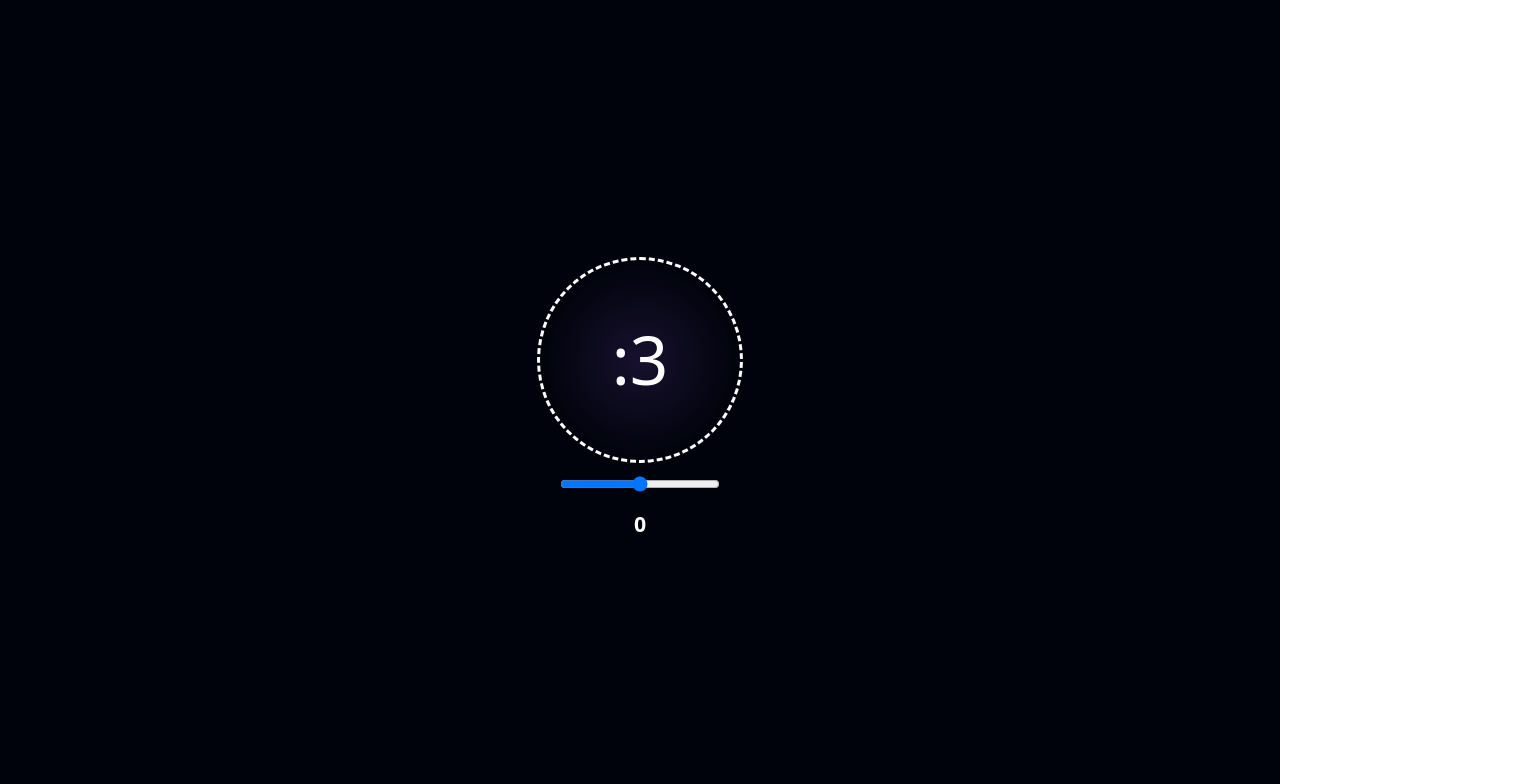
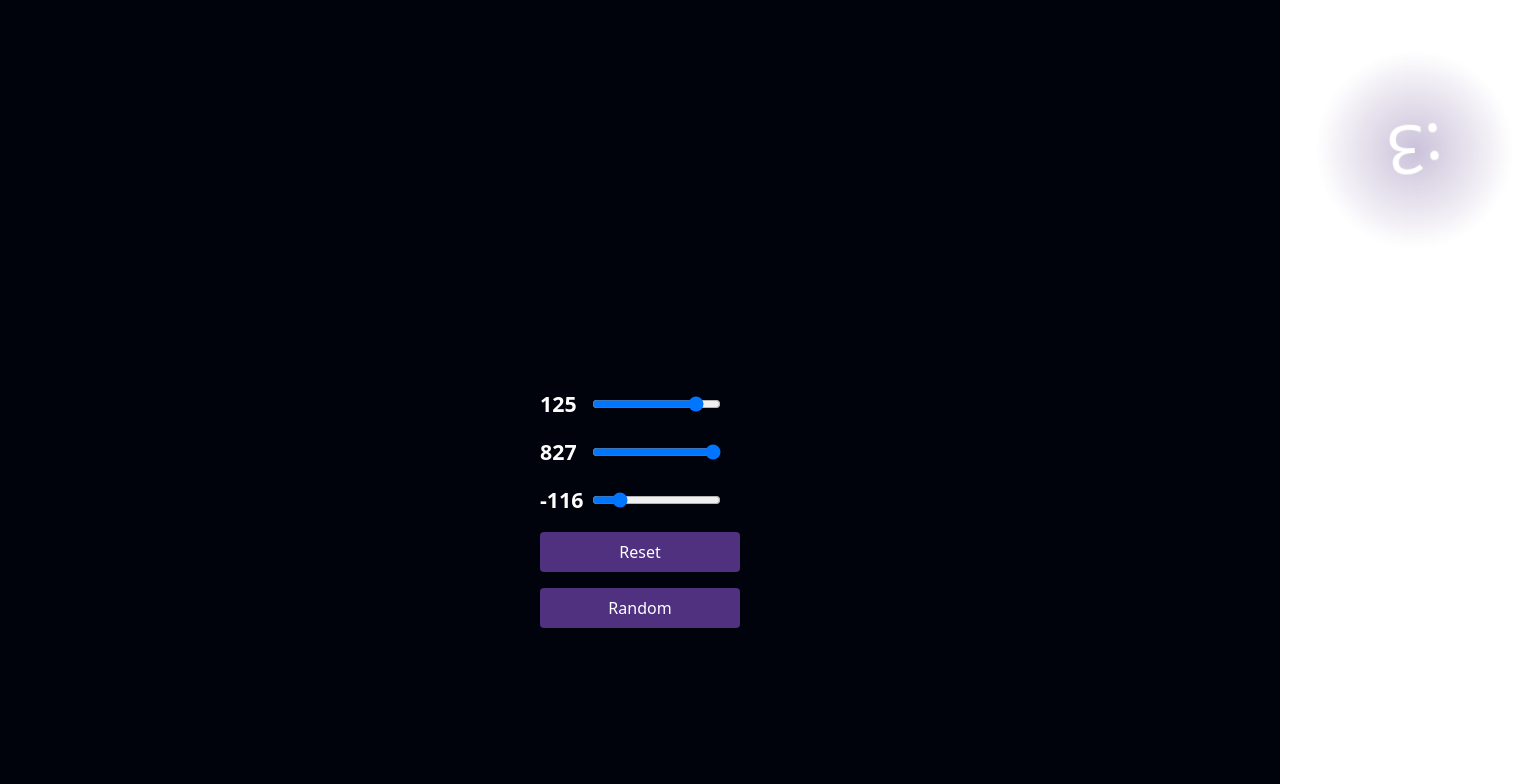
Before and after one commit to tulza/vite-react-tail-deploy, a React (Vite) app: page / in a window 1280 px wide. Shown: the top 784 px of the page, 1522 px wide, since content can reach past the window. Built offline with nearby package versions, Linux system fonts and the light colour scheme.

Commit message:
random framer motion anim

```diff
--- /dev/null
+++ b/src/Components/InputRange.jsx
@@ -0,0 +1,23 @@
+import React from "react";
+
+const InputRange = ({ value, set }) => {
+  return (
+    <>
+      <div className="flex gap-4 ">
+        <p className="text-xl font-bold text-right w-4">{value}</p>
+        <input
+          className="ml-5 z-10"
+          type="range"
+          min={-180}
+          max={180}
+          value={value}
+          onChange={(e) => {
+            set(parseFloat(e.target.value) || 0);
+          }}
+        />
+      </div>
+    </>
+  );
+};
+
+export default InputRange;
--- a/src/Components/Template.jsx
+++ b/src/Components/Template.jsx
@@ -1,31 +1,60 @@
 import { motion } from "framer-motion";
 import React, { Fragment, useEffect, useState } from "react";
+import InputRange from "./InputRange";
 
 const Template = () => {
   const [rotate, setRotate] = useState(0);
-  useEffect(() => {
-    console.log(rotate);
-  }, [rotate]);
+  const [x, setx] = useState(0);
+  const [y, sety] = useState(0);
+
+  const HandleRandom = () => {
+    const chaos = 1000;
+    setRotate(parseInt(Math.random() * 2 * chaos - chaos));
+    setx(parseInt(Math.random() * 2 * chaos - chaos));
+    sety(parseInt(Math.random() * 2 * chaos - chaos));
+  };
+
+  setTimeout(() => {
+    HandleRandom();
+  }, 100);
+
   return (
     <Fragment>
       <div className="flex flex-col justify-center text-white gap-4">
         <motion.div
-          animate={{ rotate }}
+          animate={{
+            rotate,
+            x,
+            y,
+          }}
+          transition={{
+            duration: 0.1,
+          }}
           className="radical-limination-circle outline-dashed w-[200px]  outline-white flex justify-center items-center aspect-square text-white p-8 rounded-full"
         >
           <h1 className="text-5xl">:3</h1>
         </motion.div>
-        <input
-          className="mx-5"
-          type="range"
-          min={-180}
-          max={180}
-          value={rotate}
-          onChange={(e) => {
-            setRotate(parseFloat(e.target.value) || 0);
+        <InputRange value={rotate} set={setRotate} />
+        <InputRange value={x} set={setx} />
+        <InputRange value={y} set={sety} />
+        <button
+          className="bg-secondary px-4 py-2 rounded inline-block"
+          onClick={() => {
+            setRotate(0);
+            setx(0);
+            sety(0);
           }}
-        />
-        <p className="text-xl font-bold text-center">{rotate}</p>
+        >
+          Reset
+        </button>
+        <button
+          className="bg-secondary px-4 py-2 rounded inline-block"
+          onClick={() => {
+            HandleRandom();
+          }}
+        >
+          Random
+        </button>
       </div>
     </Fragment>
   );
```
